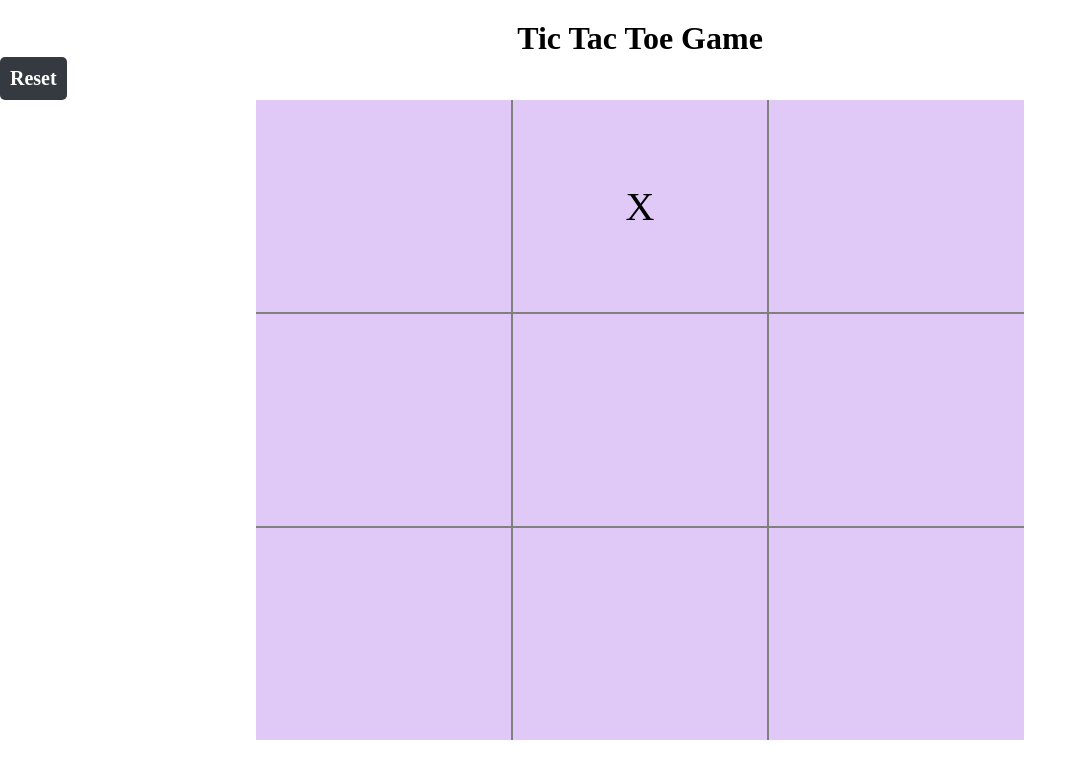
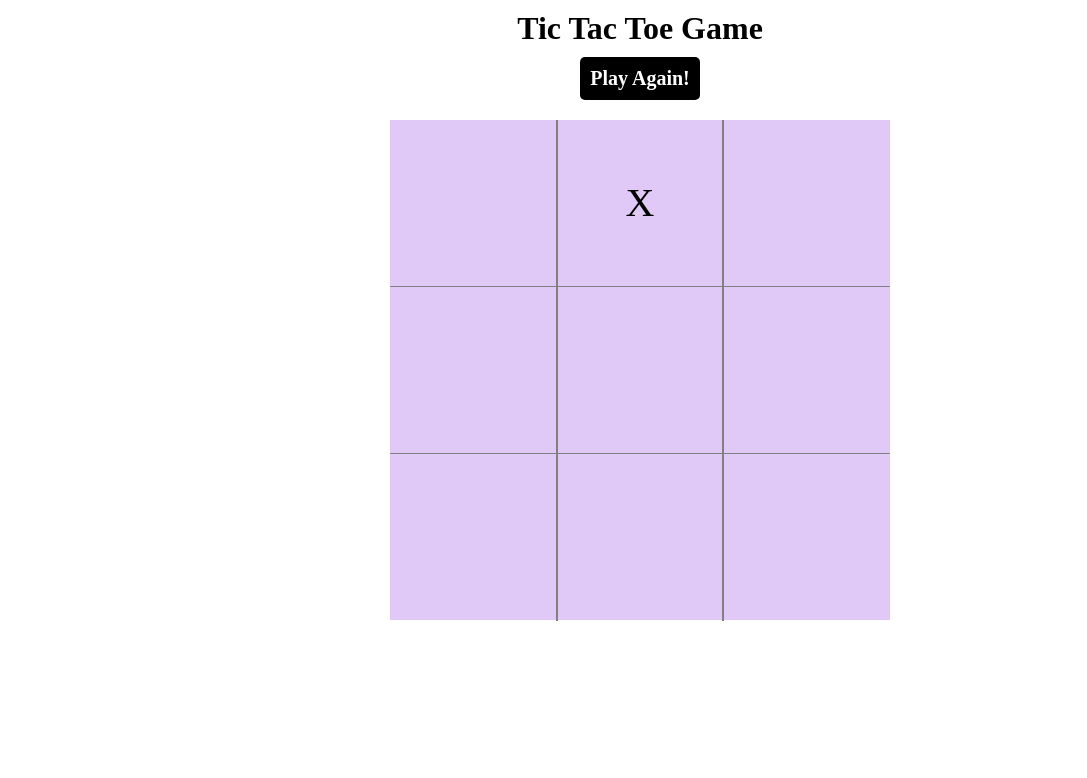
Before and after one commit to sanchitjo/tic-tac-toe, a plain HTML site: page index.html in a window 1280 px wide. Both pictures are taken after a click on the element 640 px from the left and 206 px from the top of the page. Shown: the whole page, without its empty margins (0-1087 px from the left). Drawn offline with Linux system fonts and the light colour scheme.

Commit message:
added the match draw functionality

```diff
--- a/index.html
+++ b/index.html
@@ -10,9 +10,11 @@
 </head>
 
 <body>
-
-    <h1 class="game-heading" id="game-heading">Tic Tac Toe Game</h1>
-    <h2 class="reset-button" id="reset-btn">Reset</h2>
+    <div class="heading-container">
+        <h1 class="game-heading" id="game-heading">Tic Tac Toe Game</h1>
+        <h2 class="reset-button" id="reset-btn">Play Again!</h2>
+        <h2 class="winner-message"></h2>
+    </div>
 
     <div class="container" id="container">
 
--- a/script.js
+++ b/script.js
@@ -20,22 +20,32 @@ function resetHandler() {
     location.reload()
 }
 
-
 function checkForWinner() {
     winningCombination.forEach(function (combination) {
         let check = combination.every(index => cells[index].innerText == currentPlayer)
         if (check) {
-           document.getElementById("container").innerHTML = currentPlayer + ' has won!'
+            document.getElementsByClassName('winner-message')[0].innerText = currentPlayer + ' has won!'
+            gameActive = false
         }
+        matchDraw()
 
     })
 }
 
+let count = 0;
+function matchDraw() {
+        if (count === 9 ) {
+            document.getElementsByClassName('winner-message')[0].innerText = "It's a tie!"
+        }
+}
+
 cells.forEach(function (cell) {
     cell.addEventListener('click', function () {
-        if (cell.innerText != '') return
+        if (cell.innerText != '' || !gameActive) return
         cell.innerText = currentPlayer
         checkForWinner()
         currentPlayer = currentPlayer === 'X' ? 'O' : 'X'
+        count++
+        matchDraw()
     })
 })
--- a/styles.css
+++ b/styles.css
@@ -5,16 +5,21 @@
 html, body {
     height: 100%;
 }
+.heading-container {
+    display: flex;
+    justify-content: center;
+    align-items: center;
+    text-align: center;
+    margin-top: 10px;
+    flex-direction: column;
+}
 .game-heading {
-    justify-content: center;
-    text-align: center;
-    margin-top: 20px;
+     margin-bottom: 10px;
 }
 .reset-button {
-    color: #fff;
-    background-color: #343a40;
+    color: white;
+    background-color: black;
     display: inline-block;
-    margin: 0 auto;
     padding: 10px;
     border-radius: 5px;
     font-size: 20px;
@@ -22,7 +27,9 @@ html, body {
 .reset-button:hover {
     cursor: pointer;
 }
-
+.winner-message {
+    margin: 10px;
+}
 .container {
     display: grid;
     grid-template-columns: repeat(3, 1fr);
@@ -31,10 +38,16 @@ html, body {
     background-color: rgb(224, 201, 247);
     justify-content: center;
     align-items: center;
-    height: 80%;
-    width: 60%;
+    height: 500px;
+    width: 500px;
     text-align: center;
     font-size: 40px;
+}
+@media only screen and (max-width: 1000px) {
+    .container {
+        height: 300px;
+        width: 300px;
+    }
 }
 .cell {
     height: 100%;
```
